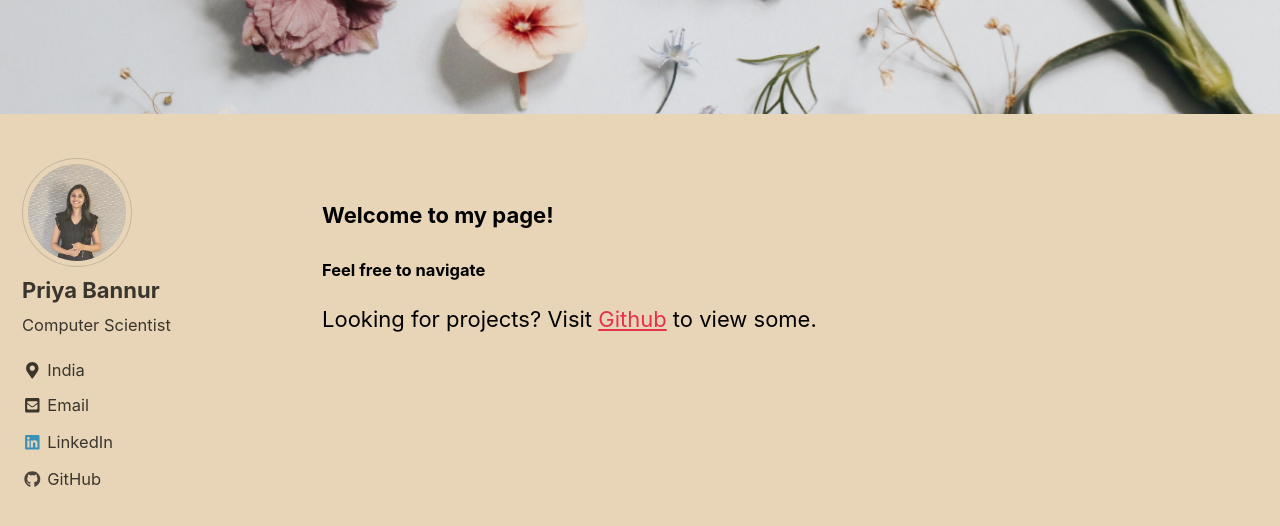
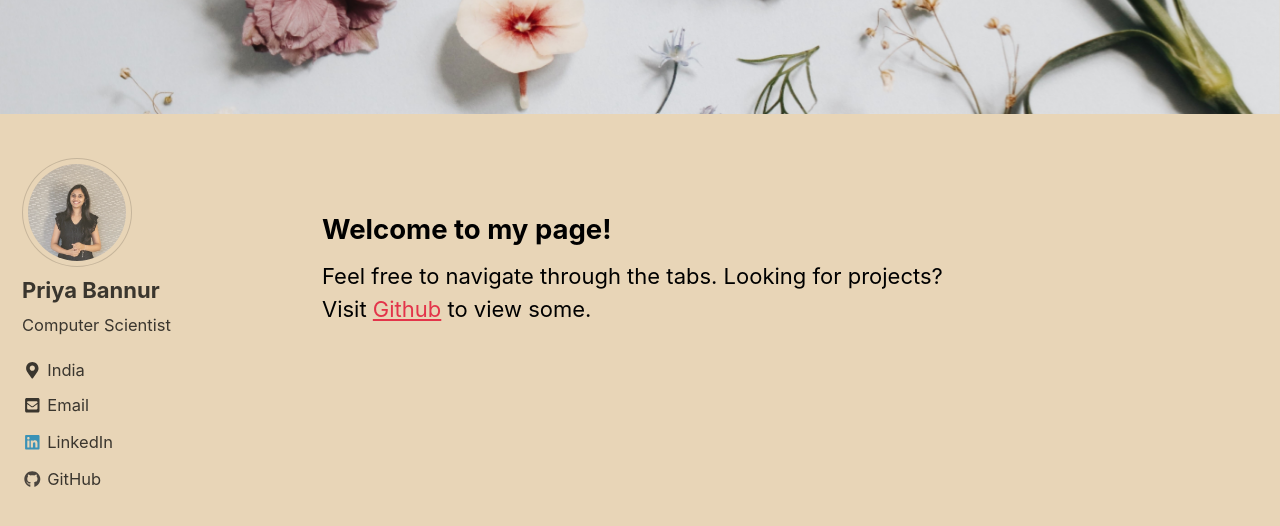
Before and after one commit to Priya-SB/Priya-SB.github.io, a Jekyll site: the page built from index.html, in a window 1280 px wide and 900 px high, scrolled down 315 px. Shown: the top 526 px of the window. Built offline with Jekyll 4.4.1, drawn with Linux system fonts in a browser that asks for light colours; nearby versions of some CDN libraries; the list of posts is cut into pages by our own code.

Commit message:
Update home.html

```diff
--- a/_layouts/home.html
+++ b/_layouts/home.html
@@ -2,6 +2,6 @@
 layout: archive
 ---
 
-<h3>Welcome to my page!</h3>
-<h4>Feel free to navigate</h4>
-<p>Looking for projects? Visit <a href="https://github.com/Priya-SB">Github</a> to view some.</p>
+<h2>Welcome to my page!</h2>
+Feel free to navigate through the tabs.
+Looking for projects? Visit <a href="https://github.com/Priya-SB">Github</a> to view some.
```
